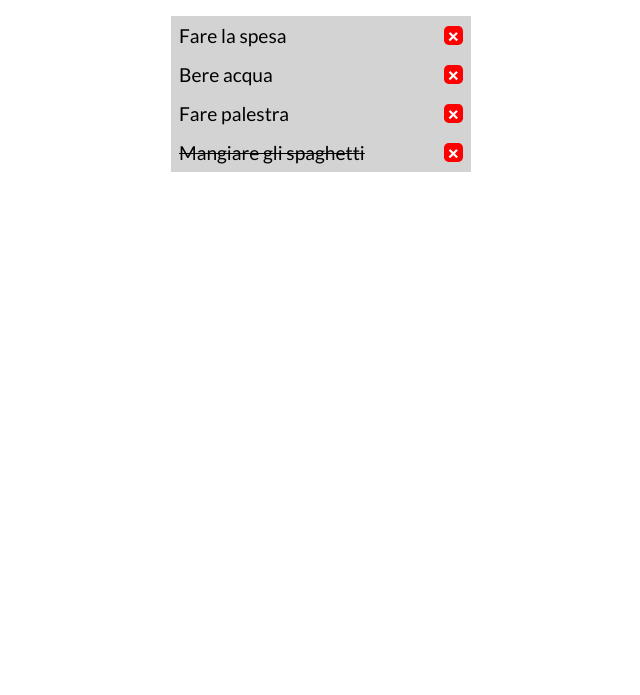
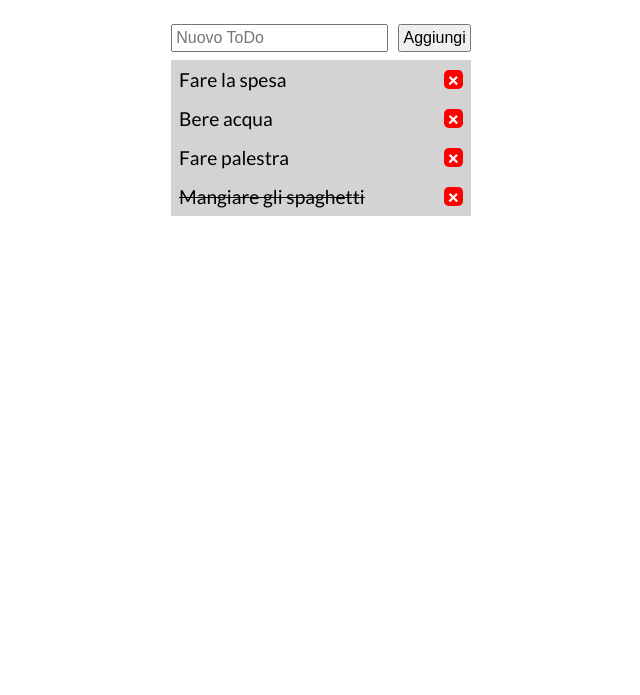
Before and after one commit to expldec/vue-todolist, a plain HTML site: page index.html in a window 1280 px wide. Shown: the part 105-800 px from the top of the page, without its empty margins (319-959 px from the left). Drawn offline with nearby package versions, Linux system fonts and the light colour scheme.

Commit message:
added input field and button, added method to button. Achieved Milestone 3

```diff
--- a/css/style.css
+++ b/css/style.css
@@ -15,6 +15,19 @@ header {
 h1 {
     font-weight: 900;
     text-align: center;
+}
+
+.input {
+    display: flex;
+    justify-content: space-between;
+    width: 300px;
+    margin: 0.5rem auto;
+}
+
+.input input,
+.input button {
+    font-size: 1rem;
+    padding: 0.2rem;
 }
 
 .todos ul {
--- a/index.html
+++ b/index.html
@@ -18,6 +18,10 @@
          <h1>ToDo</h1>
      </header>
      <section class="todos">
+         <div class="input">
+             <input type="text" placeholder="Nuovo ToDo" v-model="newTodoInput">
+             <button @click="addTodo">Aggiungi</button>
+         </div>
         <ul>
             <li v-for="(item, index) in todos" :class="{done : item.done}">
                 <span class="text">{{item.text}}</span>
--- a/js/script.js
+++ b/js/script.js
@@ -2,6 +2,7 @@ const app = new Vue(
     {
         el : '#root',
         data: {
+            newTodoInput: '',
             todos: [
                 {
                     text: 'Fare la spesa',
@@ -25,6 +26,9 @@ const app = new Vue(
         methods: {
             removeItem: function (index) {
                 this.todos.splice(index,1);
+            },
+            addTodo: function() {
+                this.todos.push({text: this.newTodoInput, done: false});
             }
         }
     }
```
